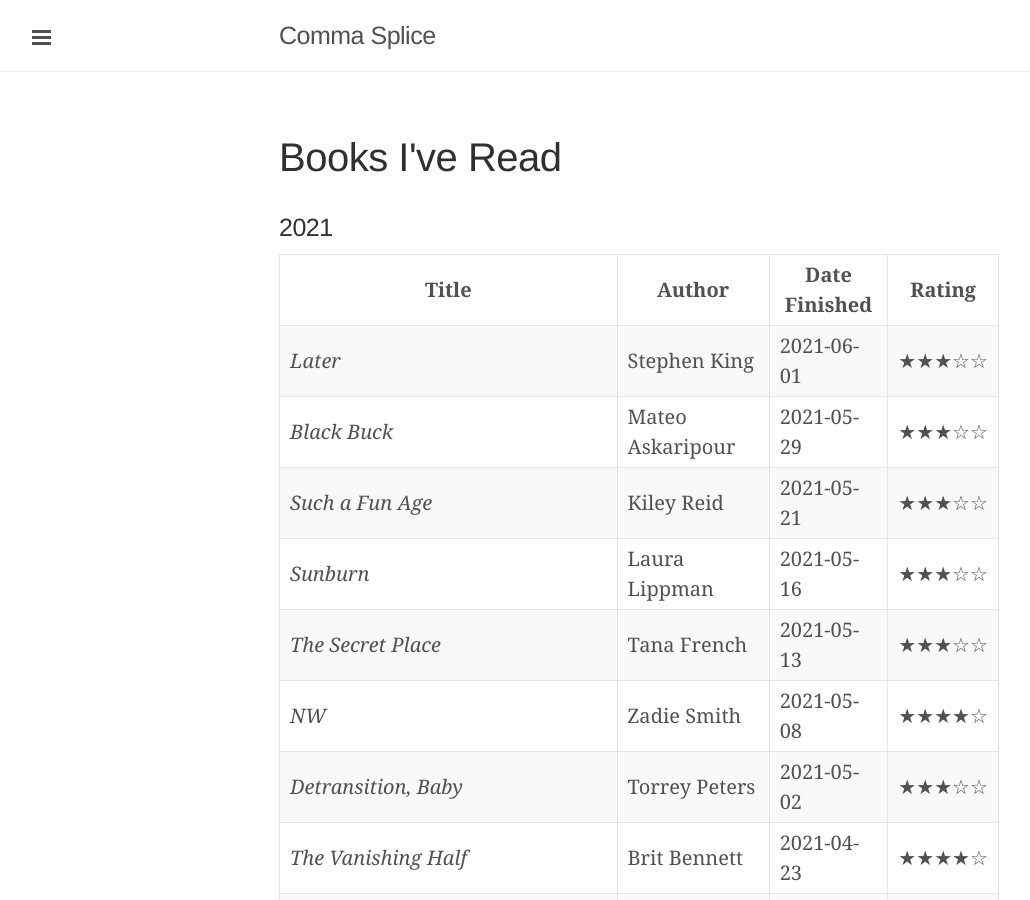
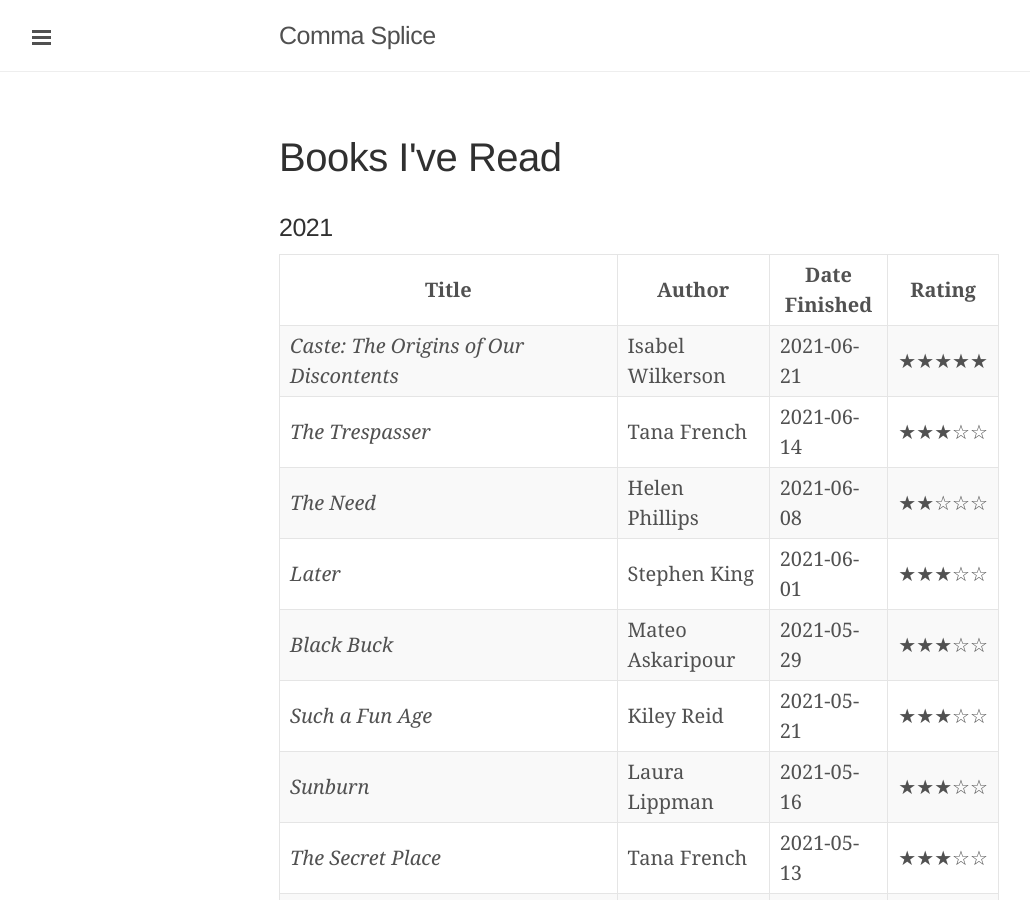
Before and after one commit to davidixon/davidixon.github.io, a Jekyll site: the page built from books.md, in a window 1280 px wide and 900 px high. Shown: the whole window, without its empty margins (1-1031 px from the left). Built offline with Jekyll 4.4.1, drawn with Linux system fonts in a browser that asks for light colours.

Commit message:
updated book log

```diff
--- a/books.md
+++ b/books.md
@@ -7,8 +7,11 @@ permalink: /books/
 
 | Title | Author | Date Finished | Rating |
 | ----- | ------ | ------------- | ------ |
+| *Caste: The Origins of Our Discontents* | Isabel Wilkerson | 2021-06-21 | ★★★★★ |
+| *The Trespasser* | Tana French | 2021-06-14 | ★★★☆☆ |
+| *The Need* | Helen Phillips | 2021-06-08 | ★★☆☆☆ |
 | *Later* | Stephen King | 2021-06-01 | ★★★☆☆ |
-| *Black Buck* | Mateo Askaripour | 2021-05-29 | ★★★☆☆
+| *Black Buck* | Mateo Askaripour | 2021-05-29 | ★★★☆☆ |
 | *Such a Fun Age* | Kiley Reid | 2021-05-21 | ★★★☆☆ |
 | *Sunburn* | Laura Lippman | 2021-05-16 | ★★★☆☆ |
 | *The Secret Place* | Tana French | 2021-05-13 | ★★★☆☆ |
@@ -18,7 +21,7 @@ permalink: /books/
 | *Fake Accounts* | Lauren Oyler | 2021-04-19 | ★★★★☆ |
 | *Broken Harbor* | Tana French | 2021-04-15 | ★★★☆☆ |
 | *At the Edge of the Haight* | Katherine Seligman | 2021-04-10 | ★★★☆☆ |
-| *Quicksilver* | Neal Stephenson | 2021-04-09 | ★★★☆☆
+| *Quicksilver* | Neal Stephenson | 2021-04-09 | ★★★☆☆ |
 | *Golden State* | Ben H. Winters | 2021-03-31 | ★★★★☆ |
 | *Priestdaddy* | Patricia Lockwood | 2021-03-26 | ★★★★★ |
 | *Can't Even: How Millennials Became the Burnout Generation* | Anne Helen Petersen | 2021-03-24 | ★★★☆☆ |
```
